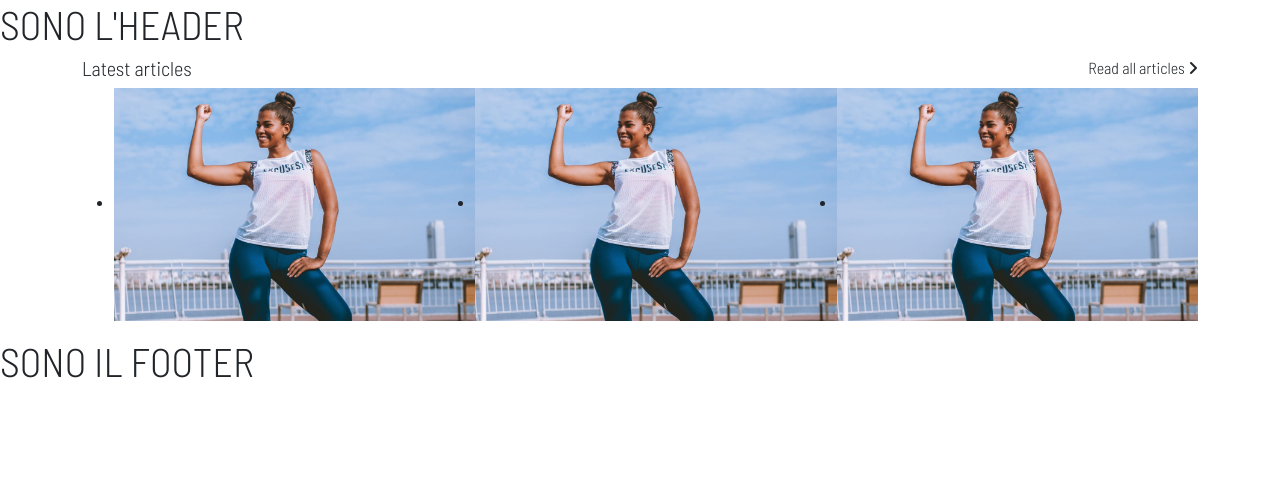
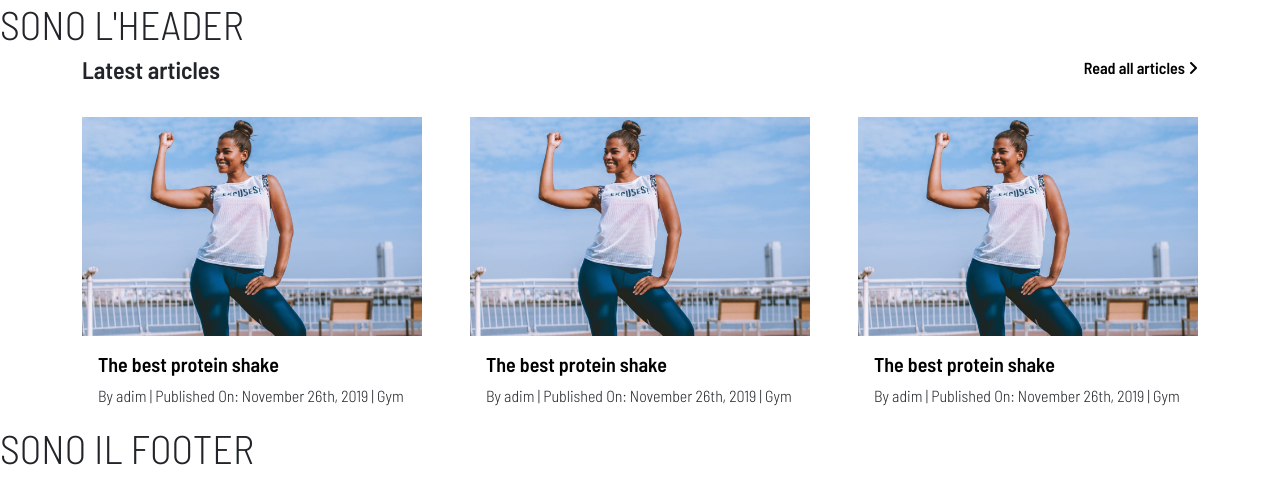
Before and after one commit to emilianogastaldo/proj-html-vuejs, a Vue app: page / in a window 1280 px wide. Shown: the top 504 px of the page. Built offline with nearby package versions, Linux system fonts and the light colour scheme.

Commit message:
added style to article section

```diff
--- a/src/components/main/ArticleSection.vue
+++ b/src/components/main/ArticleSection.vue
@@ -9,23 +9,35 @@ export default {
         <div class="container">
             <div class="row">
                 <div class="col-6">
-                    <h5>Latest articles</h5>
+                    <h4 class="title">Latest articles</h4>
                 </div>
                 <div class="col-6">
                     <div class="text-end">
-                        Read all articles <i class="fas fa-angle-right"></i>
+                        <a class="title" href="#">Read all articles <i class="fas fa-angle-right"></i></a>
                     </div>
                 </div>
                 <div class="col-12">
-                    <ul class="d-flex">
+                    <ul class="d-flex gap-5 mt-4">
                         <li>
-                            <img class="img-fluid" src="../../assets/images/blog1-2x-1200x773.jpg" alt="">
+                            <a href="#"><img class="img-fluid" src="../../assets/images/blog1-2x-1200x773.jpg" alt=""></a>
+                            <div class="mt-3 ms-3">
+                                <h5><a href="#" class="title">The best protein shake</a></h5>
+                                <p>By adim | Published On: November 26th, 2019 | Gym</p>
+                            </div>
                         </li>
                         <li>
-                            <img class="img-fluid" src="../../assets/images/blog1-2x-1200x773.jpg" alt="">
+                            <a href="#"><img class="img-fluid" src="../../assets/images/blog1-2x-1200x773.jpg" alt=""></a>
+                            <div class="mt-3 ms-3">
+                                <h5><a href="#" class="title">The best protein shake</a></h5>
+                                <p>By adim | Published On: November 26th, 2019 | Gym</p>
+                            </div>
                         </li>
                         <li>
-                            <img class="img-fluid" src="../../assets/images/blog1-2x-1200x773.jpg" alt="">
+                            <a href="#"><img class="img-fluid" src="../../assets/images/blog1-2x-1200x773.jpg" alt=""></a>
+                            <div class="mt-3 ms-3">
+                                <h5><a href="#" class="title">The best protein shake</a></h5>
+                                <p>By adim | Published On: November 26th, 2019 | Gym</p>
+                            </div>
                         </li>
                     </ul>
                 </div>
@@ -34,4 +46,25 @@ export default {
     </section>
 </template>
 
-<style lang="scss" scoped></style>
+<style lang="scss" scoped>
+.title {
+    font-weight: 600;
+}
+
+a {
+    text-decoration: none;
+    color: black;
+}
+
+ul {
+    list-style-type: none;
+    margin: 0;
+    padding: 0;
+
+    li {
+        display: flex;
+        flex-direction: column;
+    }
+
+}
+</style>
```
